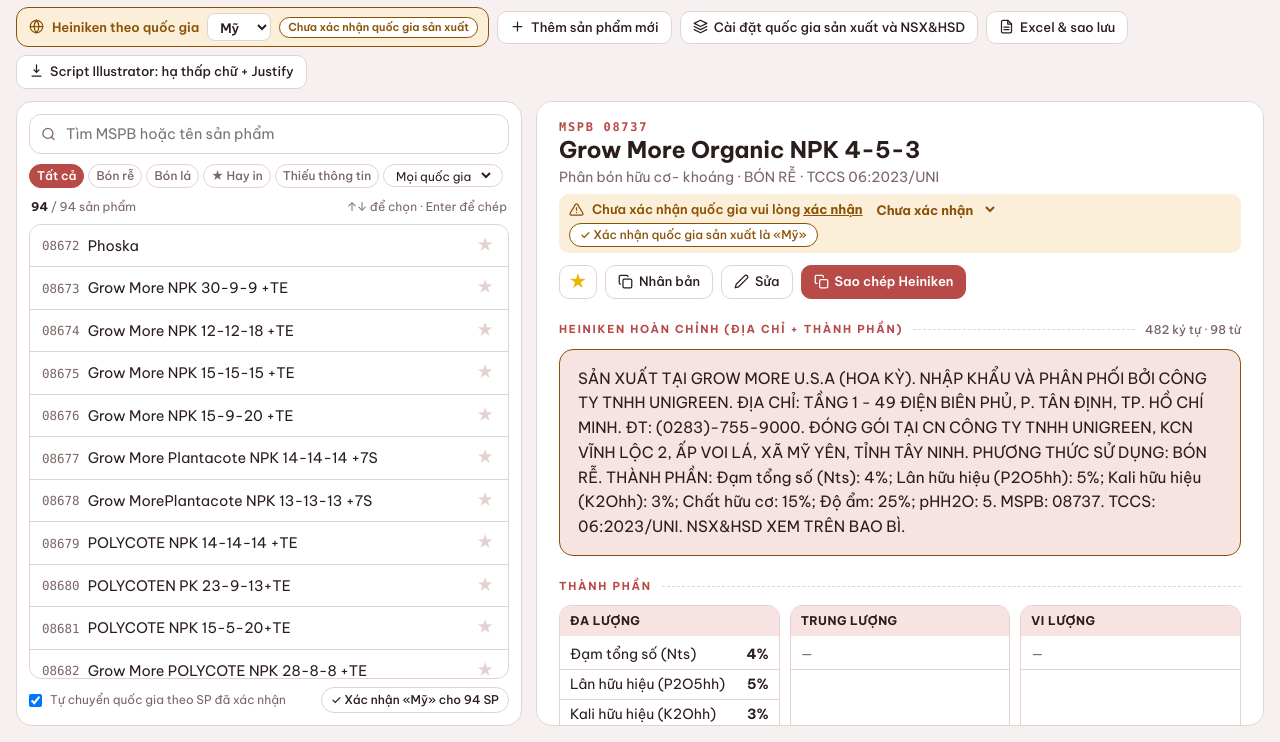
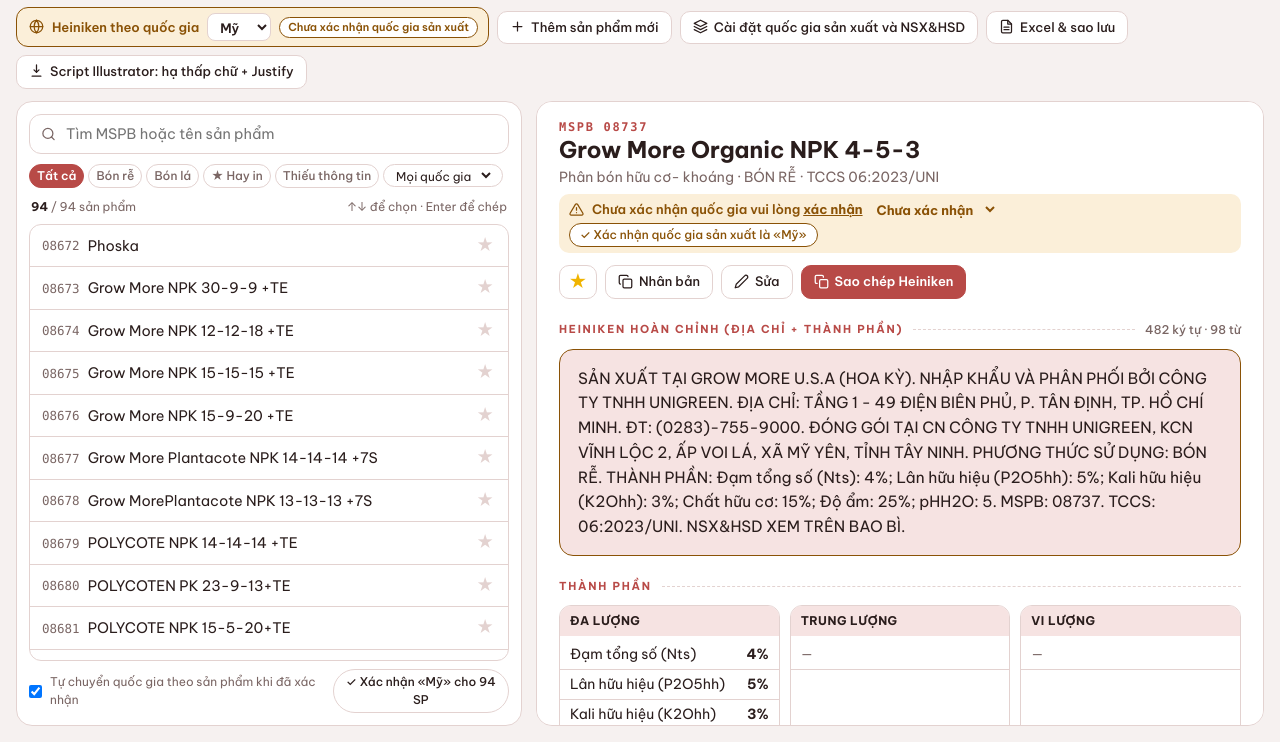
Before and after one commit to Dradoshi/Bang-danh-sach-thanh-phan-san-pham-Grow-More, a plain HTML site: page index.html in a window 1280 px wide. Shown: the part 58-800 px from the top of the page. Drawn offline with Linux system fonts and the light colour scheme.

Commit message:
Update checkbox label for country auto-switching

```diff
--- a/index.html
+++ b/index.html
@@ -106,7 +106,7 @@ ul,main>section,dialog{scrollbar-width:thin;scrollbar-color:var(--line) transpar
 <section class="card"><div class="sr"><span data-i="search"></span><input id="q" placeholder="Tìm MSPB hoặc tên sản phẩm" autocomplete="off"></div>
 <div class="fr"><button class="chip on" data-f="all">Tất cả</button><button class="chip" data-f="root">Bón rễ</button><button class="chip" data-f="leaf">Bón lá</button><button class="chip" data-f="hot">★ Hay in</button><button class="chip" data-f="miss">Thiếu thông tin</button><label class="fcw" title="Lọc theo quốc gia đã xác nhận"><select id="fc"></select></label></div>
 <div class="cr" id="cnt"></div><ul id="list"></ul>
-<div class="lf"><label class="chk"><input type="checkbox" id="fol"> Tự chuyển quốc gia theo SP đã xác nhận</label><button id="bAll" hidden></button></div></section>
+<div class="lf"><label class="chk"><input type="checkbox" id="fol"> Tự chuyển quốc gia theo sản phẩm khi đã xác nhận</label><button id="bAll" hidden></button></div></section>
 <section class="card" id="prev"></section>
 </main>
 <dialog id="dlg"></dialog>
```
